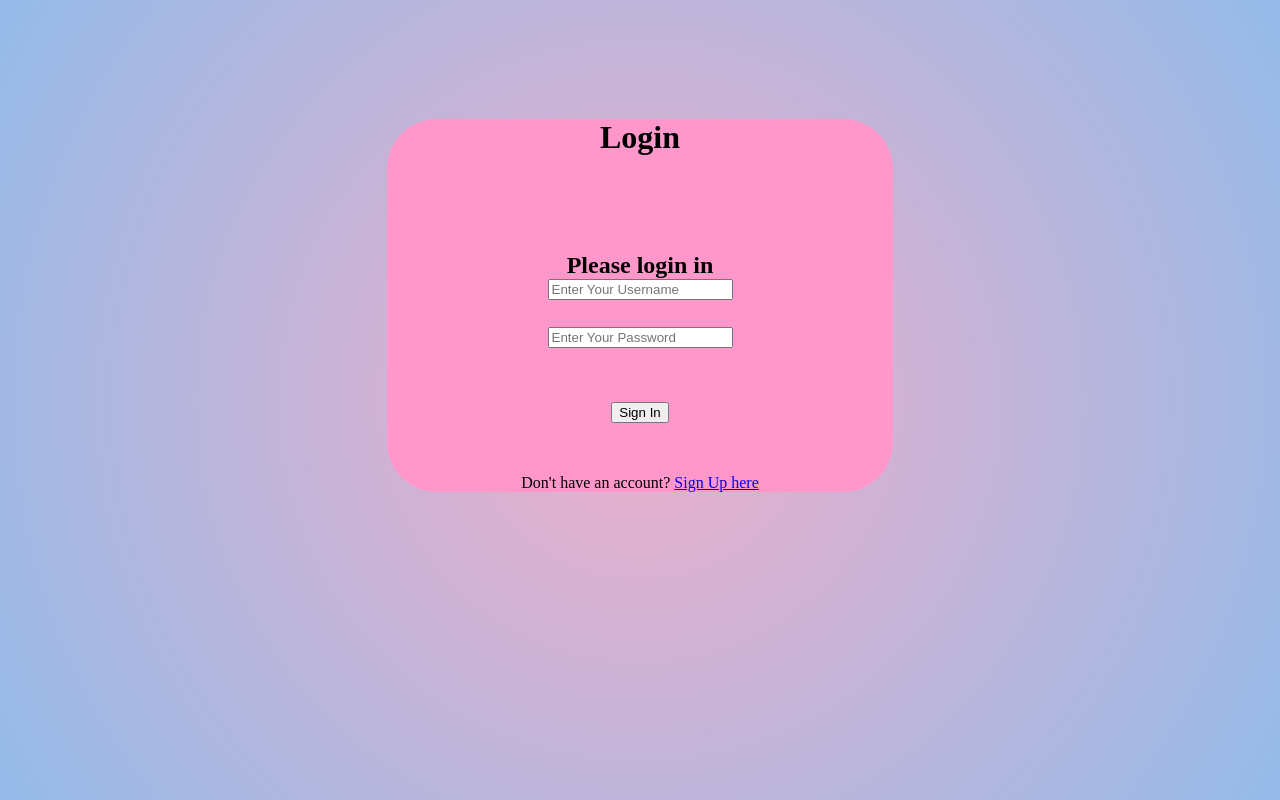
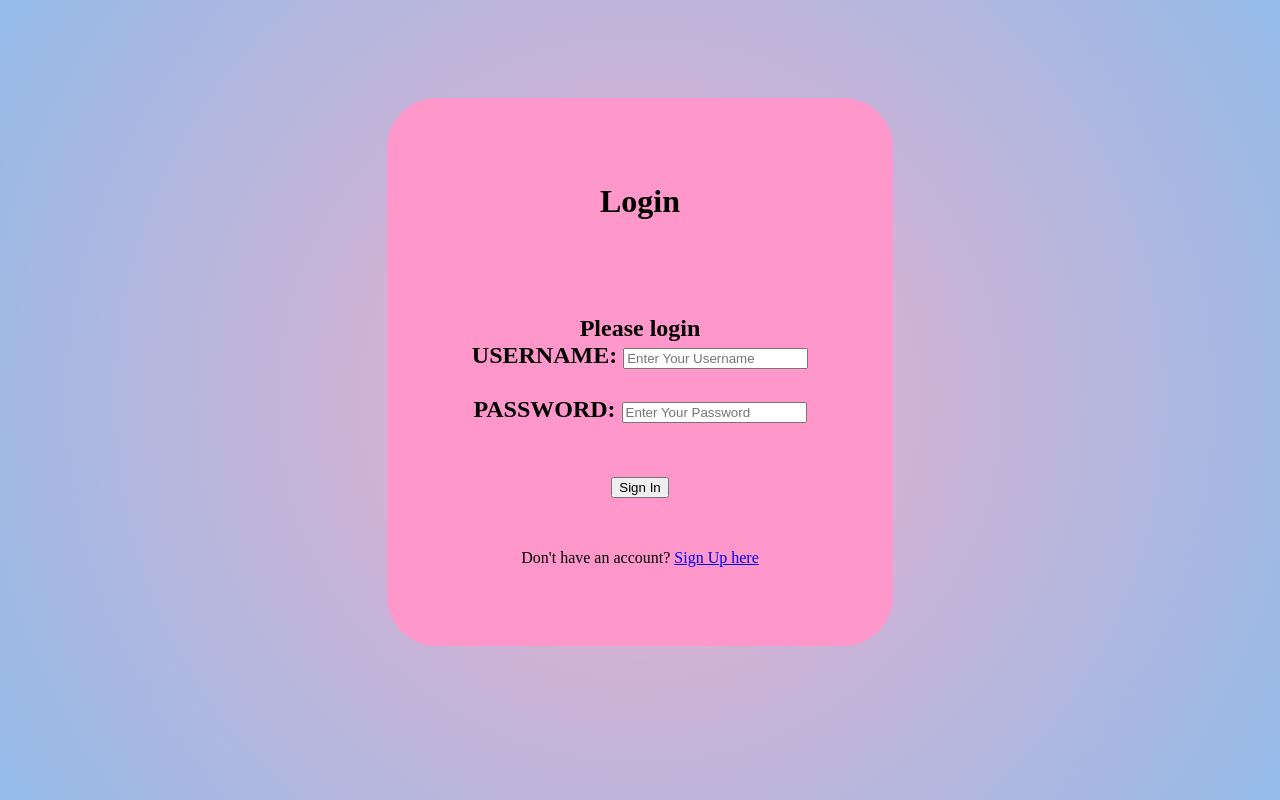
Before and after one commit to sravan1946/bytebash, a Flask app: page /login in a window 1280 px wide. Run offline with Flask 3, Linux system fonts and the light colour scheme.

Commit message:
add basic user login

```diff
--- a/app.py
+++ b/app.py
@@ -1,16 +1,21 @@
-import flask
 from flask import Flask, request, jsonify, render_template
 import json
 
 app = Flask(__name__)
 
-@app.route("/login", methods=["POST", "GET"])
+@app.route("/login", methods=["GET", "POST"])
 def login():
     if request.method != "POST":
-        return render_template("login.html", msg="Please login in")
+        return render_template("login.html", msg="Please login")
     username = request.form["username"]
     password = request.form["password"]
-    return jsonify({"username": username, "password": password})
+    with open("./data/users.json", "r") as users:
+        users = json.loads(users.read())
+    if username not in users:
+        return render_template("login.html", msg="Invalid username")
+    if users[username] != password:
+        return render_template("login.html", msg="Invalid password")
+    return render_template("index.html", msg="Login successful")
 
 @app.route("/register", methods=["POST", "GET"])
 def register():
@@ -18,7 +23,14 @@ def register():
         return render_template("register.html", msg="Please register")
     username = request.form["username"]
     password = request.form["password"]
-    return jsonify({"username": username, "password": password})
+    with open("./data/users.json", "r") as user:
+        users = json.loads(user.read())
+    if username in users:
+        return render_template("register.html", msg="Username taken")
+    users[username] = password
+    with open("./data/users.json", "w") as user:
+        user.write(json.dumps(users))
+    return render_template("login.html", msg="Registration successful")
 
 @app.route("/", methods=["GET"])
 def index():
--- /dev/null
+++ b/data/users.json
@@ -0,0 +1 @@
+{"sravan": "asdf", "sravan-krishna": "hi"}
--- a/static/style.css
+++ b/static/style.css
@@ -13,4 +13,6 @@
     border-top-right-radius:50px;
     border-bottom-left-radius:50px;
     border-bottom-right-radius: 50px;
+    padding-top: 5%;
+    padding-bottom: 5%;
 }
--- a/templates/login.html
+++ b/templates/login.html
@@ -13,8 +13,8 @@
 			<h2 class="word">
 				<form action="{{ url_for('login') }}" method="post">
 				<div class="msg">{{ msg }}</div>
-					<input id="username" name="username" type="text" placeholder="Enter Your Username" class="textbox"/></br></br>
-					<input id="password" name="password" type="password" placeholder="Enter Your Password" class="textbox"/></br></br></br>
+					USERNAME: <input id="username" name="username" type="text" placeholder="Enter Your Username" class="textbox"/></br></br>
+					PASSWORD: <input id="password" name="password" type="password" placeholder="Enter Your Password" class="textbox"/></br></br></br>
 					<input type="submit" class="btn" value="Sign In"></br></br>
 				</form>
 			</h2>
```
